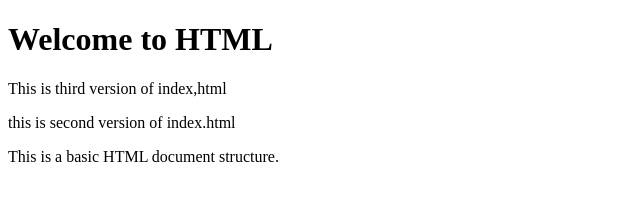
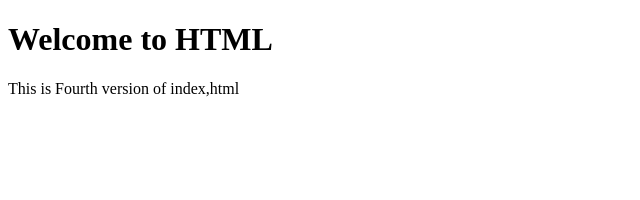
Before and after one commit to Rakshith4916/Myrepo, a plain HTML site: page index.html in a window 1280 px wide. Shown: the whole page, without its empty margins (0-640 px from the left). Drawn offline with Linux system fonts and the light colour scheme.

Commit message:
Fourth Version

```diff
--- a/index.html
+++ b/index.html
@@ -7,8 +7,6 @@
 </head>
 <body>
     <h1>Welcome to HTML</h1>
-    <p>This is third version of index,html</p>
-    <p>this is second version of index.html</p>
-    <p>This is a basic HTML document structure.</p>
+    <p>This is Fourth version of index,html</p>
 </body>
 </html>
```
